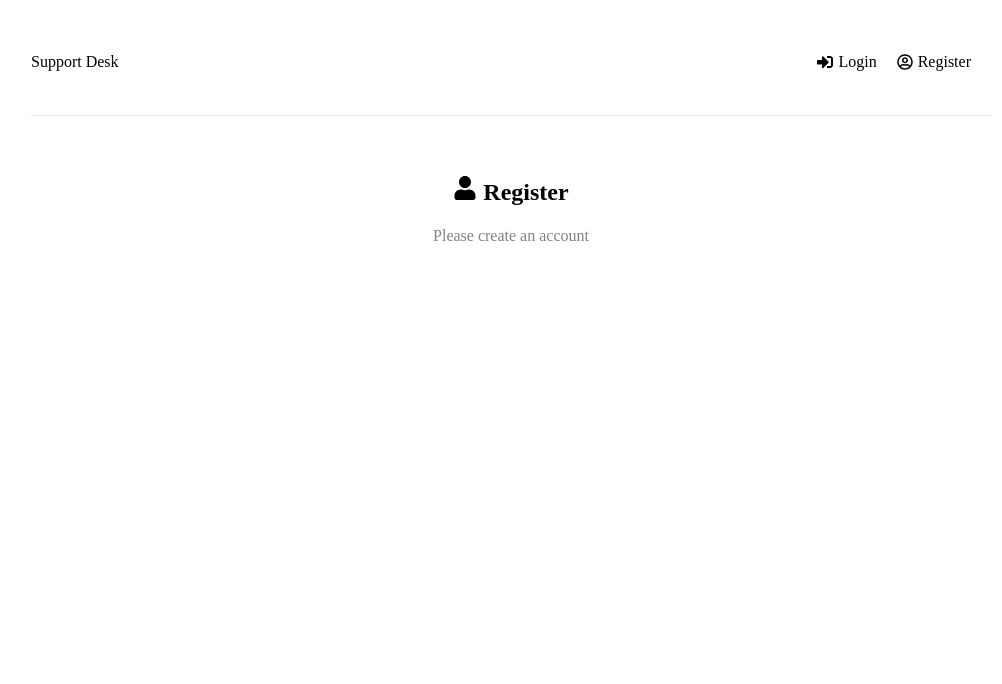
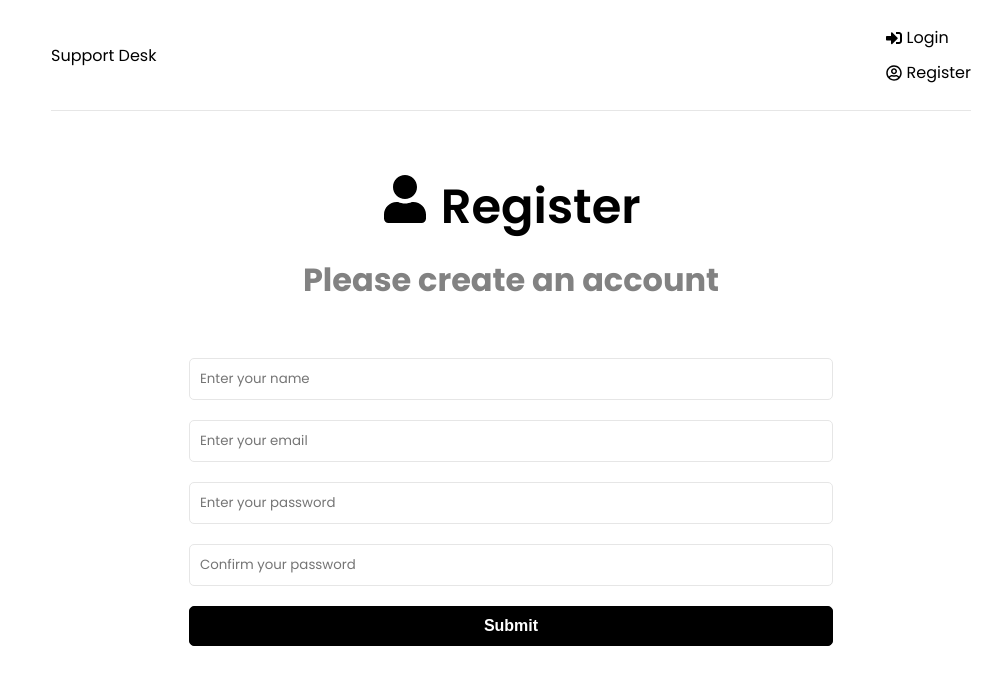
Before and after one commit to carinyperez/support-desk-app, a React (Create React App) app in the folder frontend/: page /register in a window 1280 px wide. Shown: the top 684 px of the page, without its empty margins (129-1131 px from the left). Built offline with nearby package versions, Linux system fonts and the light colour scheme.

Commit message:
feat: create home login and register pages

```diff
--- a/frontend/src/App.tsx
+++ b/frontend/src/App.tsx
@@ -3,7 +3,8 @@ import Header from './components/Header';
 import Home from './pages/Home';
 import Login from './pages/Login';
 import Register from './pages/Register';
-
+import { ToastContainer } from 'react-toastify';
+import 'react-toastify/dist/ReactToastify.css';
 
 function App() {
   return (
@@ -18,6 +19,7 @@ function App() {
             </Routes>
         </div>
       </Router>
+      <ToastContainer/>
     </>
   );
 }
--- a/frontend/src/components/Header.tsx
+++ b/frontend/src/components/Header.tsx
@@ -12,7 +12,7 @@ const Header = () => {
 					<Link to='/login'>
 						<FaSignInAlt/> Login
 					</Link>
-					<li>
+				<li>
 				</li>
 				<Link to='/register'>
 					<FaRegUserCircle/> Register
--- a/frontend/src/index.css
+++ b/frontend/src/index.css
@@ -1,3 +1,16 @@
+@import url('https://fonts.googleapis.com/css2?family=Poppins:wght@300;400;600;700&display=swap');
+
+* {
+  margin: 0;
+  padding: 0;
+  box-sizing: border-box;
+}
+
+body {
+  font-family: 'Poppins', sans-serif;
+  height: 100vh;
+}
+
 a {
   text-decoration: none;
   color: #000;
@@ -40,14 +53,13 @@ a {
 }
 
 .header ul {
-	display: flex-end;
+  display: flex;
   align-items: center;
   justify-content: space-between;
 }
 
 .header ul li {
-	margin-right: 20px;
-	display: inline-flex;
+  margin-left: 20px;
 }
 
 .header ul li a {
@@ -61,7 +73,7 @@ a {
 
 .header ul li a svg {
   margin-right: 5px;
-  } */
+}
 
 .heading {
   font-size: 2rem;
--- a/frontend/src/pages/Home.tsx
+++ b/frontend/src/pages/Home.tsx
@@ -1,8 +1,21 @@
+import { Link } from 'react-router-dom';
+import { FaQuestionCircle, FaTicketAlt} from 'react-icons/fa';
+
 const Home = () => {
 	return (
-		<div>
-			Home
-		</div>
+		<>
+		<section className='heading'>
+			<h1>What do you need help with?</h1>
+			<p>Please choose from an option below</p>
+		</section>
+		<Link to ='/new-ticket' className='btn btn-reverse btn-block'>
+			<FaQuestionCircle/> Contact us
+		</Link>
+		<Link to ='/new-ticket' className='btn btn-block'>
+			<FaTicketAlt/> View my issues
+		</Link>
+		</>
+
 	)
 }
 
--- a/frontend/src/pages/Login.tsx
+++ b/frontend/src/pages/Login.tsx
@@ -1,8 +1,65 @@
+import { FaSignInAlt } from 'react-icons/fa';
+import { useState } from 'react';
+
 const Login = () => {
+	const [formData, setFormData] = useState({
+		email: '',
+		password :''
+	});
+
+	const {email, password} = formData;
+
+	const onSubmit = (e: { preventDefault: () => void; }) => {
+		e.preventDefault();
+
+	}
+
+	const onChange = (e: { target : {name :string, value: string}}) => {
+		setFormData((prevState) => ({
+			...prevState,
+			[e.target.name] : e.target.value
+		}))
+	}
+
 	return (
-		<div>
-			Login
-		</div>
+		<>
+		<section className='heading'>
+			<h1>
+				<FaSignInAlt/> Login
+				<p>Please sign in to get support</p>
+			</h1>
+		</section>
+		<section className='form'>
+			<form onSubmit={onSubmit}>
+				<div className='form-group'>
+					<input
+						type='email'
+						className='form-control'
+						id='email'
+						name='email'
+						value={email}
+						onChange={onChange}
+						placeholder='Enter your email'
+						required
+					/>
+					<input
+						type='password'
+						className='form-control'
+						id='password'
+						name='password'
+						value={password}
+						onChange={onChange}
+						placeholder='Enter password'
+						required
+					/>
+					<button type='submit' className='btn btn-block'>Submit</button>
+				</div>
+
+			</form>
+
+		</section>
+
+		</>
 	)
 }
 
--- a/frontend/src/pages/Register.tsx
+++ b/frontend/src/pages/Register.tsx
@@ -1,7 +1,6 @@
 import {useState} from 'react';
 import { FaUser } from 'react-icons/fa';
-
-
+import { toast } from 'react-toastify';
 const Register = () => {
 	const [formData, setFormData] = useState({
 		name: '',
@@ -12,6 +11,24 @@ const Register = () => {
 
 	const {name, email, password, confirmPassword} = formData;
 
+	const onChange = (e: { target: { name: string; value: any; }; }) => {
+		console.log([e.target.name])
+		setFormData((prevState) => ({
+			...prevState,
+			// name, email
+			[e.target.name] :e.target.value,
+		}))
+	}
+
+	const onSubmit = (e: { preventDefault: () => void; }) => {
+		e.preventDefault();
+		if(password !== confirmPassword) {
+			toast.error('Passwords do not match', {
+				position: toast.POSITION.TOP_RIGHT
+			})
+		}
+	}
+
 	return (
 		<>
 		<section className='heading' >
@@ -20,6 +37,61 @@ const Register = () => {
 			</h1>
 			<p>Please create an account</p>
 		</section>
+		<section className='form'>
+			<form onSubmit={onSubmit}>
+				<div className='form-group'>
+					<input
+					type='text'
+					className='form-control'
+					id='name'
+					name='name'
+					value={name}
+					onChange={onChange}
+					placeholder = 'Enter your name'
+					required
+					/>
+				</div>
+				<div className='form-group'>
+					<input
+					type='email'
+					className='form-control'
+					id='email'
+					name='email'
+					value={email}
+					onChange={onChange}
+					placeholder = 'Enter your email'
+					required
+					/>
+				</div>
+				<div className='form-group'>
+					<input
+					type='password'
+					className='form-control'
+					id='password'
+					name='password'
+					value={password}
+					onChange={onChange}
+					placeholder = 'Enter your password'
+					required
+					/>
+				</div>
+				<div className='form-group'>
+					<input
+					type='password'
+					className='form-control'
+					id='confirmPassword'
+					name='confirmPassword'
+					value={confirmPassword}
+					onChange={onChange}
+					placeholder = 'Confirm your password'
+					required
+					/>
+				</div>
+				<div className='form-group'>
+					<button className='btn btn-block'>Submit</button>
+				</div>
+			</form>
+		</section>
 		</>
 	)
 }
```
Lines whose indentation alone changed are shown as unchanged.
